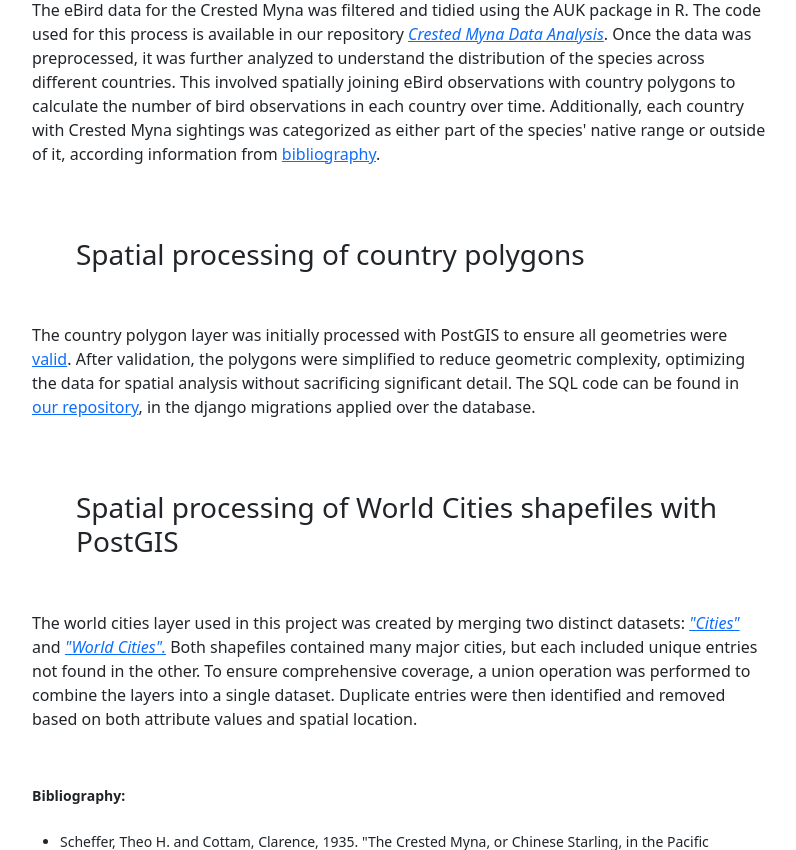
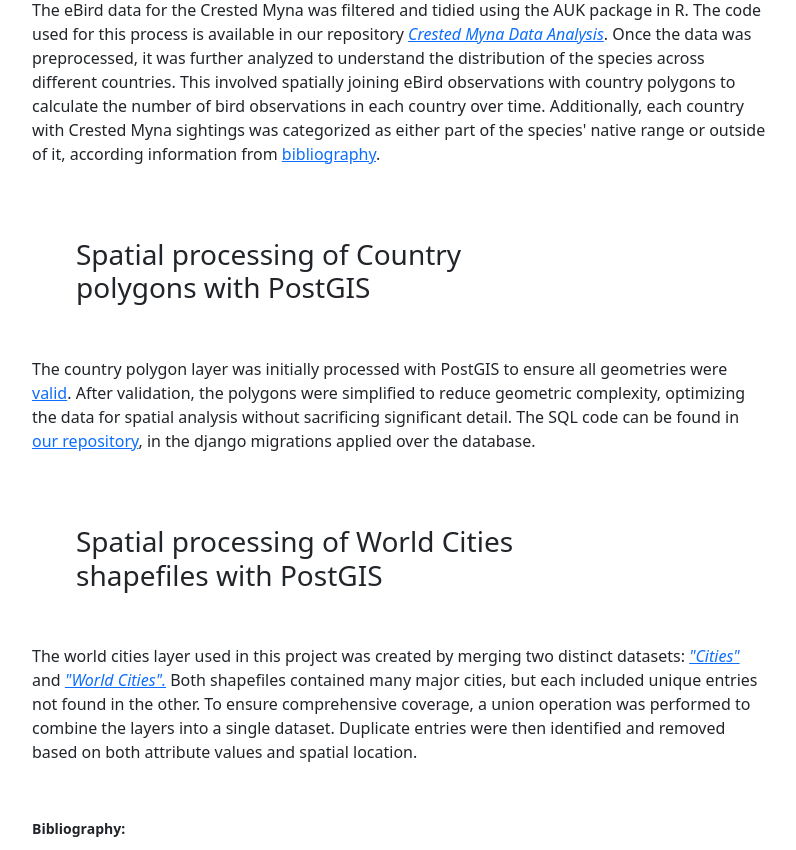
Before and after one commit to rhoni-team/CrestedMyna, a Django app: page /about-the-spatial-analysis/ in a window 1280 px wide. Shown: the part 855-1705 px from the top of the page, without its empty margins (244-1040 px from the left). Run offline with Django 5.2, Linux system fonts and the light colour scheme; parts of the project's set-up code (start-up, migrations or seed data) failed here and were passed over; some libraries are stand-ins or nearby versions.

Commit message:
style: add column to titles

```diff
--- a/crested_myna/templates/spatial_analysis.html
+++ b/crested_myna/templates/spatial_analysis.html
@@ -13,7 +13,7 @@
         <div class="col-md-10 col-lg-8 mx-auto">
             <h1 class="text-center m-4 m-md-4 m-lg-5">Spatial analysis</h1>
             <div class="row">
-                <h3 class="text-left m-4 m-md-4 m-lg-5">Preprocessing</h3>
+                <h3 class="col-10 col-lg-8 text-left m-4 m-md-4 m-lg-5">Preprocessing</h3>
 
             <p class="text-justify m-1 mb-2 mb-md-3 mb-lg-4">
                 <img src="{% static 'mapping/img/illustration_map.png' %}" alt="Crested Myna"
@@ -32,7 +32,7 @@
             </p>
             </div>
             <div class="row">
-                <h3 class="text-left m-4 m-md-4 m-lg-5">Spatial processing of country polygons</h3>
+                <h3 class="col-10 col-lg-8 text-left m-4 m-md-4 m-lg-5">Spatial processing of Country polygons with PostGIS</h3>
                 <p class="text-justify m-1 mb-2 mb-md-3 mb-lg-4">
                     The country polygon layer was initially processed with PostGIS to ensure all geometries were
                     <a href="https://postgis.net/workshops/postgis-intro/validity.html" target="_blank">
@@ -43,7 +43,7 @@
                 </p>
             </div>
             <div class="row">
-                <h3 class="text-left m-4 m-md-4 m-lg-5">Spatial processing of World Cities shapefiles with PostGIS</h3>
+                <h3 class="col-10 col-lg-8 text-left m-4 m-md-4 m-lg-5">Spatial processing of World Cities shapefiles with PostGIS</h3>
                 <p class="text-justify m-1 mb-2 mb-md-3 mb-lg-4">
                     The world cities layer used in this project was created by merging two distinct datasets:
                     <a href="https://hub.arcgis.com/datasets/imb::cities/about" target="_blank">
```
